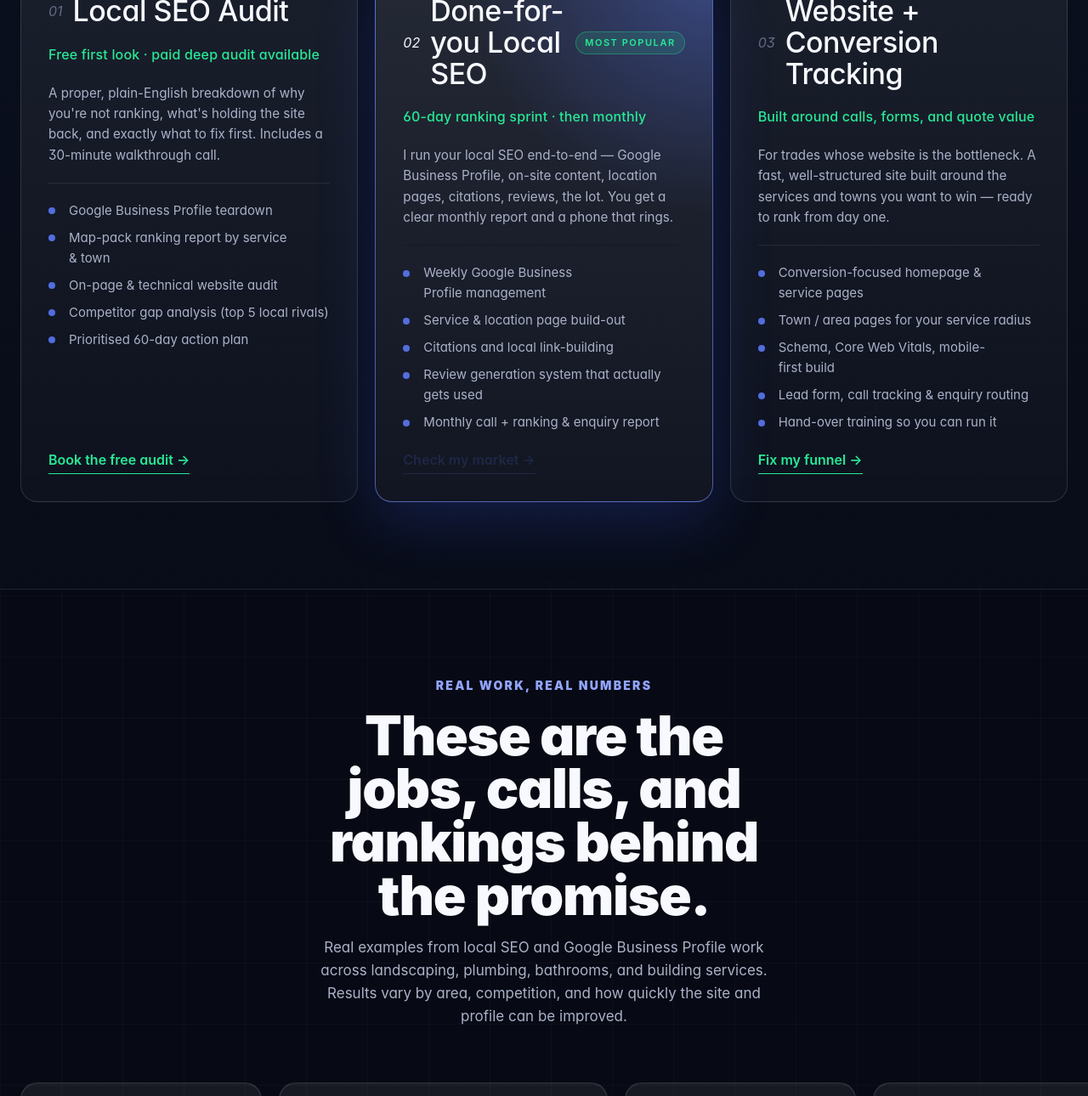
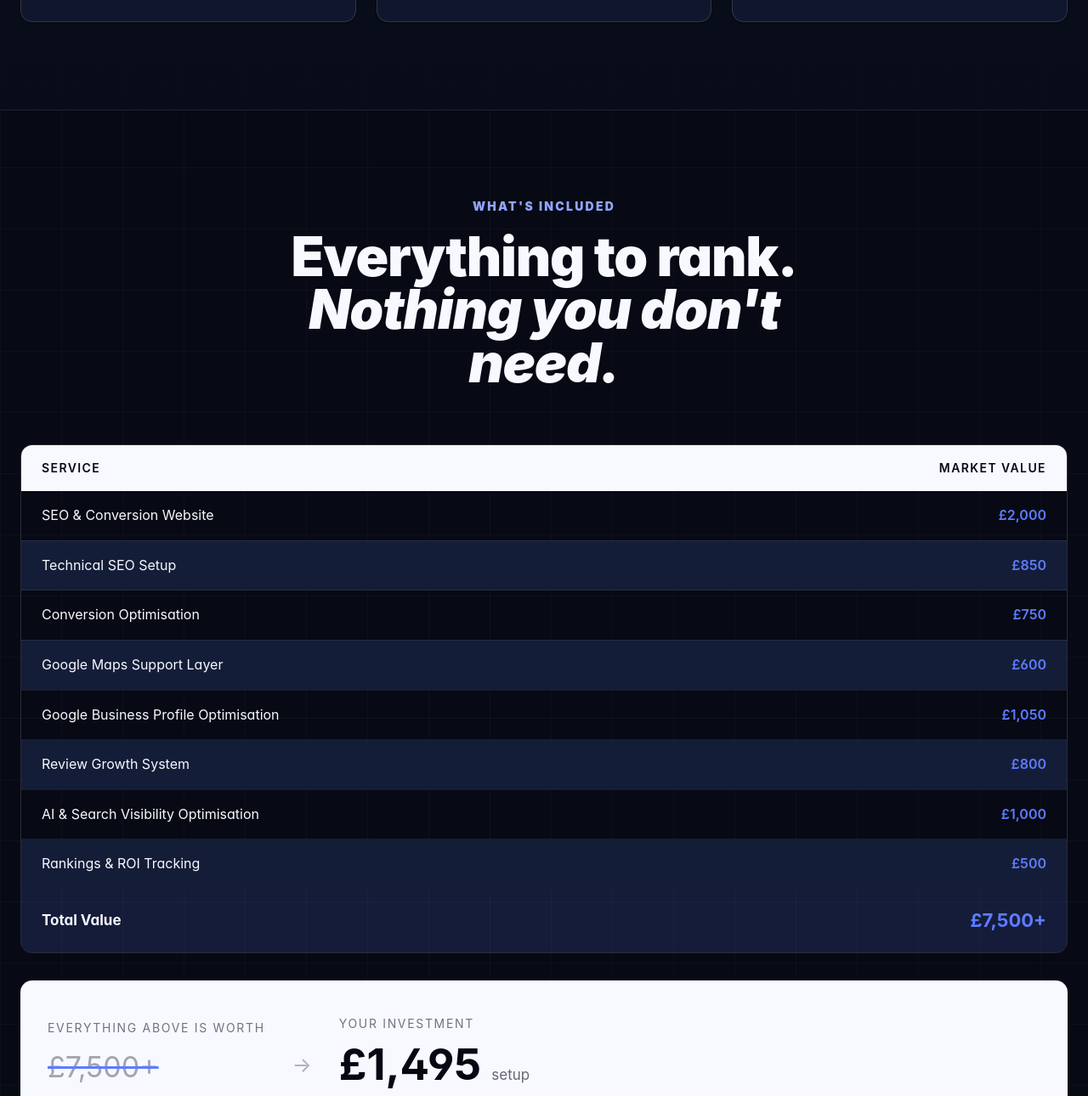
Before and after one commit to xr33m-marketing/xr33m-gmb-SITE, a website built with Vite: page index.html in a window 1280 px wide. Shown: the part 2755-4045 px from the top of the page at 85% size. Built offline with nearby package versions, Linux system fonts and the light colour scheme; a web font is replaced by a local one.

Commit message:
Replace Services with SEO & Pricing

```diff
--- a/index.html
+++ b/index.html
@@ -262,83 +262,88 @@
         </div>
       </section>
 
-      <!-- ===== Services ===== -->
-      <section class="services section section--surface" id="services">
+      <!-- ===== Why Local SEO ===== -->
+      <section class="why-seo section section--surface" id="services">
         <div class="container">
           <header class="section-head">
-            <p class="kicker">What I do</p>
-            <h2 class="section-title">Everything needed to turn local searches into booked jobs.</h2>
-            <p class="section-lede">
-              Strategy, rankings, website conversion, and tracking in one system.
-              Built for plumbers, roofers, electricians, builders, landscapers,
-              cleaners, fitters, and other service businesses.
-            </p>
+            <p class="kicker">Why local SEO?</p>
+            <h2 class="section-title">One thing that<br><em>blooms into many.</em></h2>
           </header>
 
-          <div class="services__grid">
-            <article class="service">
-              <div class="service__head">
-                <span class="service__num">01</span>
-                <h3>Local SEO Audit</h3>
+          <div class="why-seo__grid">
+            <article class="why-card">
+              <div class="why-card__icon" aria-hidden="true">📞</div>
+              <h3>More Inbound Calls</h3>
+              <p>The top 3 captures the majority of clicks when someone searches for your service. You stop competing for scraps and start getting first call.</p>
+            </article>
+            <article class="why-card">
+              <div class="why-card__icon" aria-hidden="true">🏆</div>
+              <h3>Instant Local Trust</h3>
+              <p>Ranking in the top 3 signals credibility before a word is spoken. Customers trust businesses that Google trusts — and you become one of them.</p>
+            </article>
+            <article class="why-card">
+              <div class="why-card__icon" aria-hidden="true">📈</div>
+              <h3>Compounding Results</h3>
+              <p>Unlike ads, your local position keeps working long after the work is done. The longer you hold it, the stronger it gets and the harder you are to move.</p>
+            </article>
+          </div>
+        </div>
+      </section>
+
+      <!-- ===== Included / Pricing ===== -->
+      <section class="included section" id="included">
+        <div class="container">
+          <header class="section-head">
+            <p class="kicker">What's included</p>
+            <h2 class="section-title">Everything to rank.<br><em>Nothing you don't need.</em></h2>
+          </header>
+
+          <div class="value-table-wrap">
+            <table class="value-table" aria-label="Included services and their market values">
+              <thead>
+                <tr>
+                  <th>Service</th>
+                  <th>Market Value</th>
+                </tr>
+              </thead>
+              <tbody>
+                <tr><td>SEO &amp; Conversion Website</td><td>£2,000</td></tr>
+                <tr><td>Technical SEO Setup</td><td>£850</td></tr>
+                <tr><td>Conversion Optimisation</td><td>£750</td></tr>
+                <tr><td>Google Maps Support Layer</td><td>£600</td></tr>
+                <tr><td>Google Business Profile Optimisation</td><td>£1,050</td></tr>
+                <tr><td>Review Growth System</td><td>£800</td></tr>
+                <tr><td>AI &amp; Search Visibility Optimisation</td><td>£1,000</td></tr>
+                <tr><td>Rankings &amp; ROI Tracking</td><td>£500</td></tr>
+              </tbody>
+              <tfoot>
+                <tr class="value-table__total">
+                  <td>Total Value</td>
+                  <td>£7,500+</td>
+                </tr>
+              </tfoot>
+            </table>
+          </div>
+
+          <div class="pricing-cta">
+            <div class="pricing-cta__inner">
+              <div class="pricing-cta__left">
+                <p class="pricing-cta__label">Everything above is worth</p>
+                <p class="pricing-cta__strikethrough">£7,500+</p>
+                <p class="pricing-cta__sub">if you hired each service separately</p>
               </div>
-              <p class="service__price">Free first look · paid deep audit available</p>
-              <p class="service__desc">
-                A proper, plain-English breakdown of why you're not ranking, what's
-                holding the site back, and exactly what to fix first. Includes a
-                30-minute walkthrough call.
-              </p>
-              <ul class="service__list" role="list">
-                <li>Google Business Profile teardown</li>
-                <li>Map-pack ranking report by service & town</li>
-                <li>On-page & technical website audit</li>
-                <li>Competitor gap analysis (top 5 local rivals)</li>
-                <li>Prioritised 60-day action plan</li>
-              </ul>
-              <a class="service__cta" href="#book">Book the free audit →</a>
-            </article>
+              <div class="pricing-cta__divider" aria-hidden="true">→</div>
+              <div class="pricing-cta__right">
+                <p class="pricing-cta__label">Your investment</p>
+                <p class="pricing-cta__price">£1,495 <span>setup</span></p>
+                <p class="pricing-cta__monthly">£395/month after Top 3 rankings</p>
+              </div>
+            </div>
+          </div>
 
-            <article class="service service--featured">
-              <div class="service__head">
-                <span class="service__num">02</span>
-                <h3>Done-for-you Local SEO</h3>
-                <span class="badge">Most popular</span>
-              </div>
-              <p class="service__price">60-day ranking sprint · then monthly</p>
-              <p class="service__desc">
-                I run your local SEO end-to-end — Google Business Profile, on-site
-                content, location pages, citations, reviews, the lot. You get a
-                clear monthly report and a phone that rings.
-              </p>
-              <ul class="service__list" role="list">
-                <li>Weekly Google Business Profile management</li>
-                <li>Service & location page build-out</li>
-                <li>Citations and local link-building</li>
-                <li>Review generation system that actually gets used</li>
-                <li>Monthly call + ranking & enquiry report</li>
-              </ul>
-              <a class="service__cta" href="#book">Check my market →</a>
-            </article>
-
-            <article class="service">
-              <div class="service__head">
-                <span class="service__num">03</span>
-              <h3>Website + Conversion Tracking</h3>
-              </div>
-              <p class="service__price">Built around calls, forms, and quote value</p>
-              <p class="service__desc">
-                For trades whose website is the bottleneck. A fast, well-structured
-                site built around the services and towns you want to win — ready
-                to rank from day one.
-              </p>
-              <ul class="service__list" role="list">
-                <li>Conversion-focused homepage & service pages</li>
-                <li>Town / area pages for your service radius</li>
-                <li>Schema, Core Web Vitals, mobile-first build</li>
-                <li>Lead form, call tracking & enquiry routing</li>
-                <li>Hand-over training so you can run it</li>
-              </ul>
-              <a class="service__cta" href="#book">Fix my funnel →</a>
-            </article>
+          <div class="guarantee">
+            <span class="guarantee__star" aria-hidden="true">★</span>
+            <p><strong>60-day local pack guarantee.</strong> If agreed target terms are not moving into the Top 3 map positions within the agreed campaign window, work continues at no extra management fee until the target is reached.</p>
           </div>
         </div>
       </section>
--- a/styles.css
+++ b/styles.css
@@ -701,6 +701,222 @@ textarea {
     grid-template-columns: 1fr 1fr;
     gap: var(--space-5);
   }
+}
+
+/* ---------- Why Local SEO ---------- */
+.why-seo__grid {
+  display: grid;
+  gap: var(--space-6);
+  margin-top: var(--space-12);
+}
+
+.why-card {
+  background: var(--color-surface-2);
+  border: 1px solid var(--color-border);
+  border-top: 3px solid var(--color-primary);
+  border-radius: var(--radius-lg);
+  padding: var(--space-8);
+  box-shadow: var(--shadow-sm);
+}
+
+.why-card__icon {
+  font-size: 2rem;
+  margin-bottom: var(--space-5);
+  display: block;
+}
+
+.why-card h3 {
+  font-family: var(--font-body);
+  font-size: var(--text-lg);
+  font-weight: 700;
+  margin-bottom: var(--space-3);
+  color: var(--color-text);
+}
+
+.why-card p {
+  color: var(--color-text-muted);
+  line-height: 1.65;
+  font-size: var(--text-base);
+}
+
+@media (min-width: 720px) {
+  .why-seo__grid {
+    grid-template-columns: repeat(3, 1fr);
+  }
+}
+
+/* ---------- Included / Pricing ---------- */
+.value-table-wrap {
+  margin-top: var(--space-12);
+  border: 1px solid var(--color-border);
+  border-radius: var(--radius-lg);
+  overflow: hidden;
+}
+
+.value-table {
+  width: 100%;
+  border-collapse: collapse;
+  font-size: var(--text-sm);
+}
+
+.value-table thead tr {
+  background: var(--color-text);
+  color: var(--color-text-inverse);
+}
+
+.value-table thead th {
+  padding: var(--space-4) var(--space-6);
+  text-align: left;
+  font-family: var(--font-body);
+  font-weight: 600;
+  font-size: var(--text-xs);
+  text-transform: uppercase;
+  letter-spacing: 0.1em;
+}
+
+.value-table thead th:last-child {
+  text-align: right;
+}
+
+.value-table tbody tr {
+  border-bottom: 1px solid var(--color-divider);
+}
+
+.value-table tbody tr:nth-child(even) {
+  background: var(--color-surface-offset);
+}
+
+.value-table tbody tr:last-child {
+  border-bottom: none;
+}
+
+.value-table td {
+  padding: var(--space-4) var(--space-6);
+  color: var(--color-text);
+}
+
+.value-table tbody td:last-child {
+  text-align: right;
+  font-weight: 600;
+  color: var(--color-primary);
+}
+
+.value-table__total td {
+  background: var(--color-primary-soft);
+  padding: var(--space-5) var(--space-6);
+  font-weight: 700;
+  font-size: var(--text-base);
+  color: var(--color-text);
+}
+
+.value-table__total td:last-child {
+  text-align: right;
+  color: var(--color-primary);
+  font-size: var(--text-lg);
+}
+
+.pricing-cta {
+  margin-top: var(--space-8);
+  background: var(--color-text);
+  border-radius: var(--radius-lg);
+  padding: var(--space-10) var(--space-8);
+}
+
+.pricing-cta__inner {
+  display: flex;
+  flex-direction: column;
+  gap: var(--space-6);
+  align-items: flex-start;
+}
+
+@media (min-width: 640px) {
+  .pricing-cta__inner {
+    flex-direction: row;
+    align-items: center;
+    gap: var(--space-8);
+  }
+}
+
+.pricing-cta__label {
+  font-size: var(--text-xs);
+  text-transform: uppercase;
+  letter-spacing: 0.12em;
+  color: color-mix(in oklab, var(--color-text-inverse) 55%, transparent);
+  margin-bottom: var(--space-2);
+}
+
+.pricing-cta__strikethrough {
+  font-family: var(--font-display);
+  font-size: var(--text-xl);
+  color: color-mix(in oklab, var(--color-text-inverse) 35%, transparent);
+  text-decoration: line-through;
+  text-decoration-color: var(--color-primary);
+  margin-bottom: var(--space-1);
+}
+
+.pricing-cta__sub {
+  font-size: var(--text-xs);
+  color: color-mix(in oklab, var(--color-text-inverse) 45%, transparent);
+}
+
+.pricing-cta__divider {
+  font-size: 1.5rem;
+  color: color-mix(in oklab, var(--color-text-inverse) 30%, transparent);
+  flex-shrink: 0;
+}
+
+.pricing-cta__right {
+  flex: 1;
+}
+
+.pricing-cta__price {
+  font-family: var(--font-display);
+  font-size: var(--text-2xl);
+  font-weight: 700;
+  color: var(--color-text-inverse);
+  line-height: 1.1;
+  margin-bottom: var(--space-2);
+}
+
+.pricing-cta__price span {
+  font-size: var(--text-base);
+  font-family: var(--font-body);
+  font-weight: 400;
+  color: color-mix(in oklab, var(--color-text-inverse) 60%, transparent);
+}
+
+.pricing-cta__monthly {
+  font-size: var(--text-sm);
+  color: var(--color-primary-soft);
+  font-weight: 500;
+}
+
+.guarantee {
+  margin-top: var(--space-8);
+  display: flex;
+  gap: var(--space-4);
+  align-items: flex-start;
+  background: color-mix(in oklab, var(--color-primary-soft) 70%, transparent);
+  border: 1px solid var(--color-primary-soft);
+  border-radius: var(--radius-lg);
+  padding: var(--space-6) var(--space-8);
+}
+
+.guarantee__star {
+  color: var(--color-primary);
+  font-size: 1.1rem;
+  flex-shrink: 0;
+  margin-top: 0.15em;
+}
+
+.guarantee p {
+  font-size: var(--text-sm);
+  color: var(--color-text);
+  line-height: 1.6;
+}
+
+.guarantee strong {
+  font-weight: 700;
 }
 
 /* ---------- Services ---------- */
```
